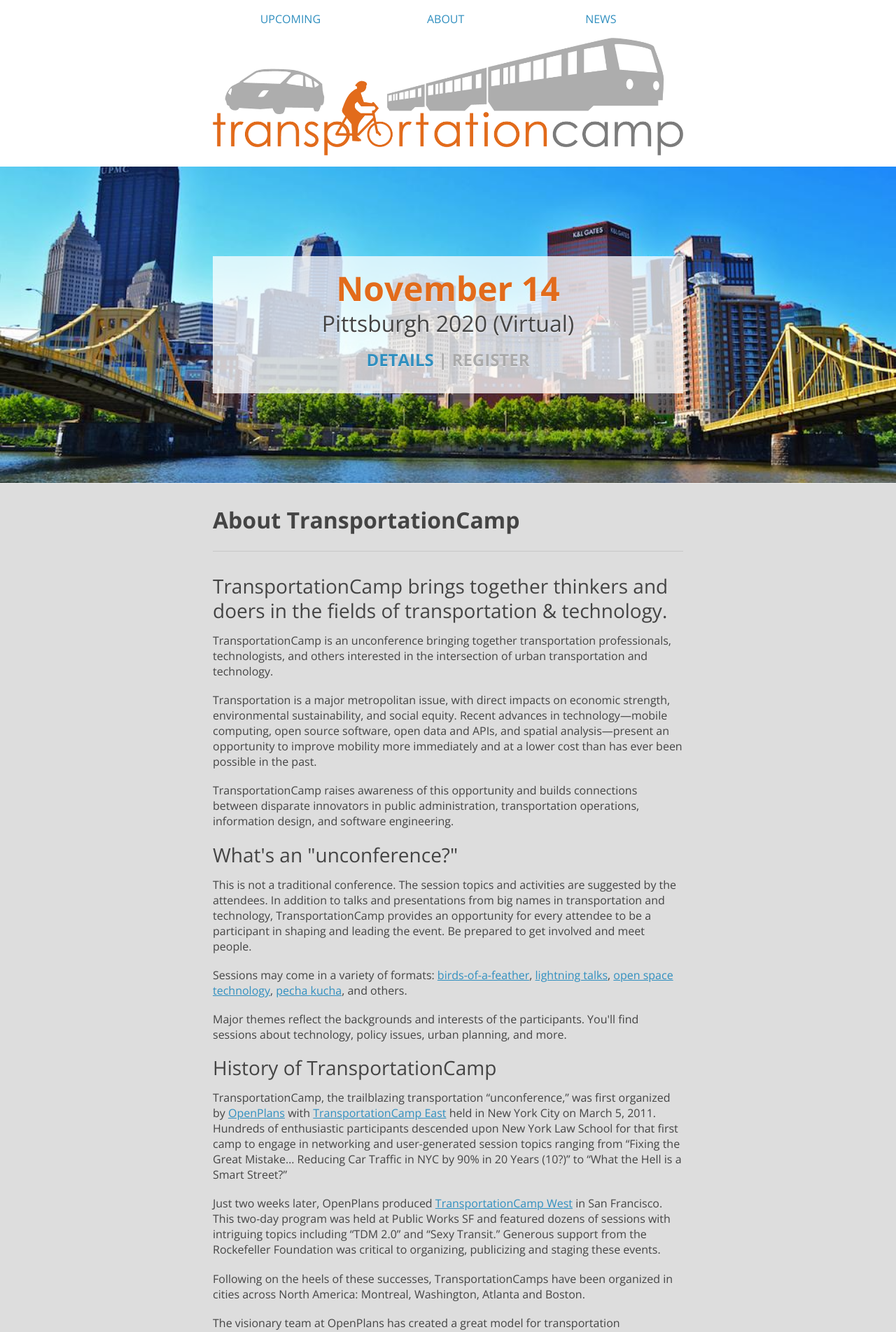
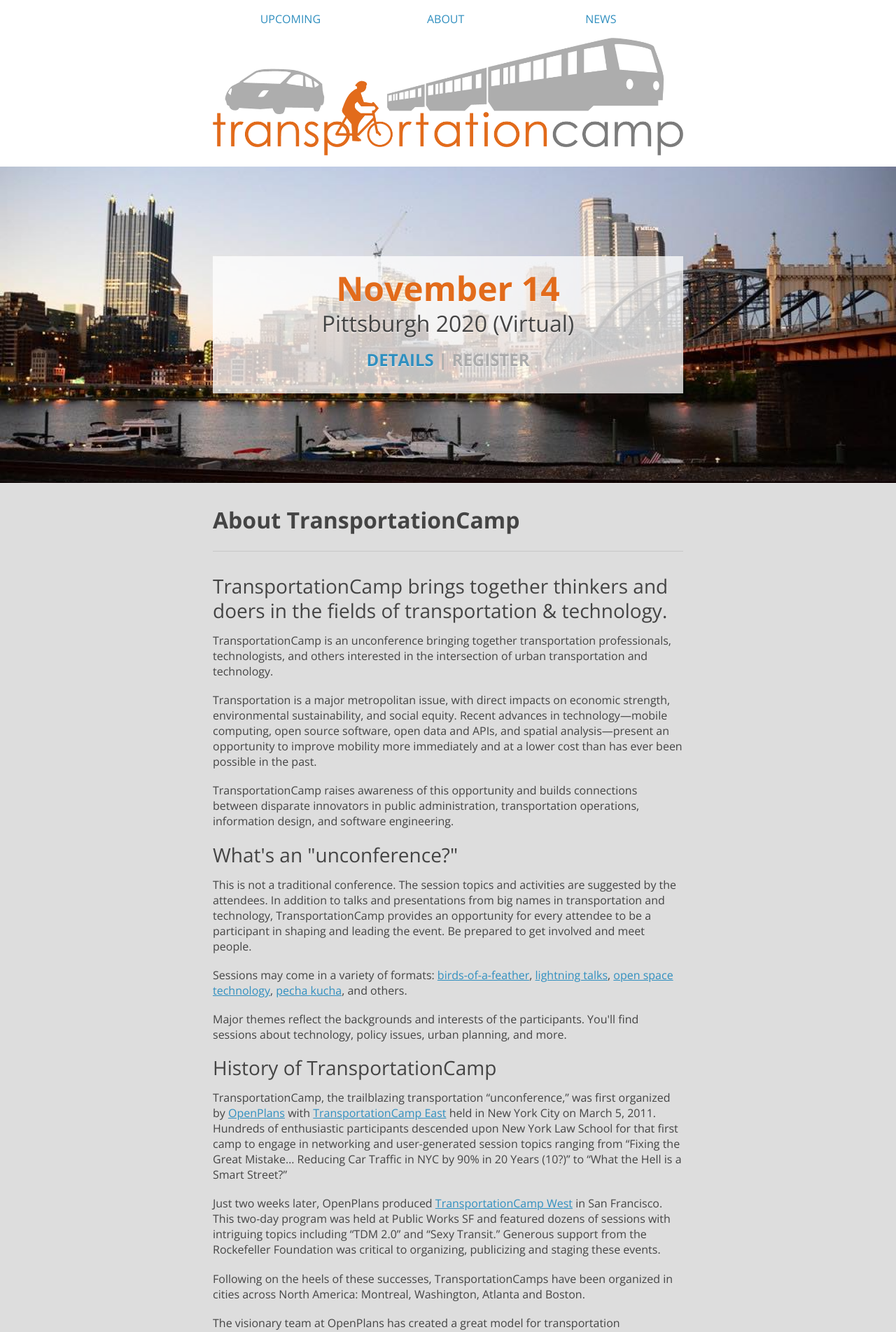
Before and after one commit to transpocamp/transportationcamp.org, a Jekyll site: the page built from index.html, in a window 1280 px wide. Shown: the top 1903 px of the page at 70% size. Built offline with Jekyll 4.4.1, drawn with Linux system fonts in a browser that asks for light colours; nearby versions of some CDN libraries.

Commit message:
swap PGH image

```diff
--- a/_data/events.yml
+++ b/_data/events.yml
@@ -341,4 +341,4 @@
 - title: Pittsburgh 2020 (Virtual)
   date: 2020-11-14 23:59:59
   url: /events/pgh2020
-  background_img: pittsburgh.jpg
+  background_img: pittsburgh-c.jpg
```
Also changed, not shown: assets/images/pittsburgh-c.jpg (added).
